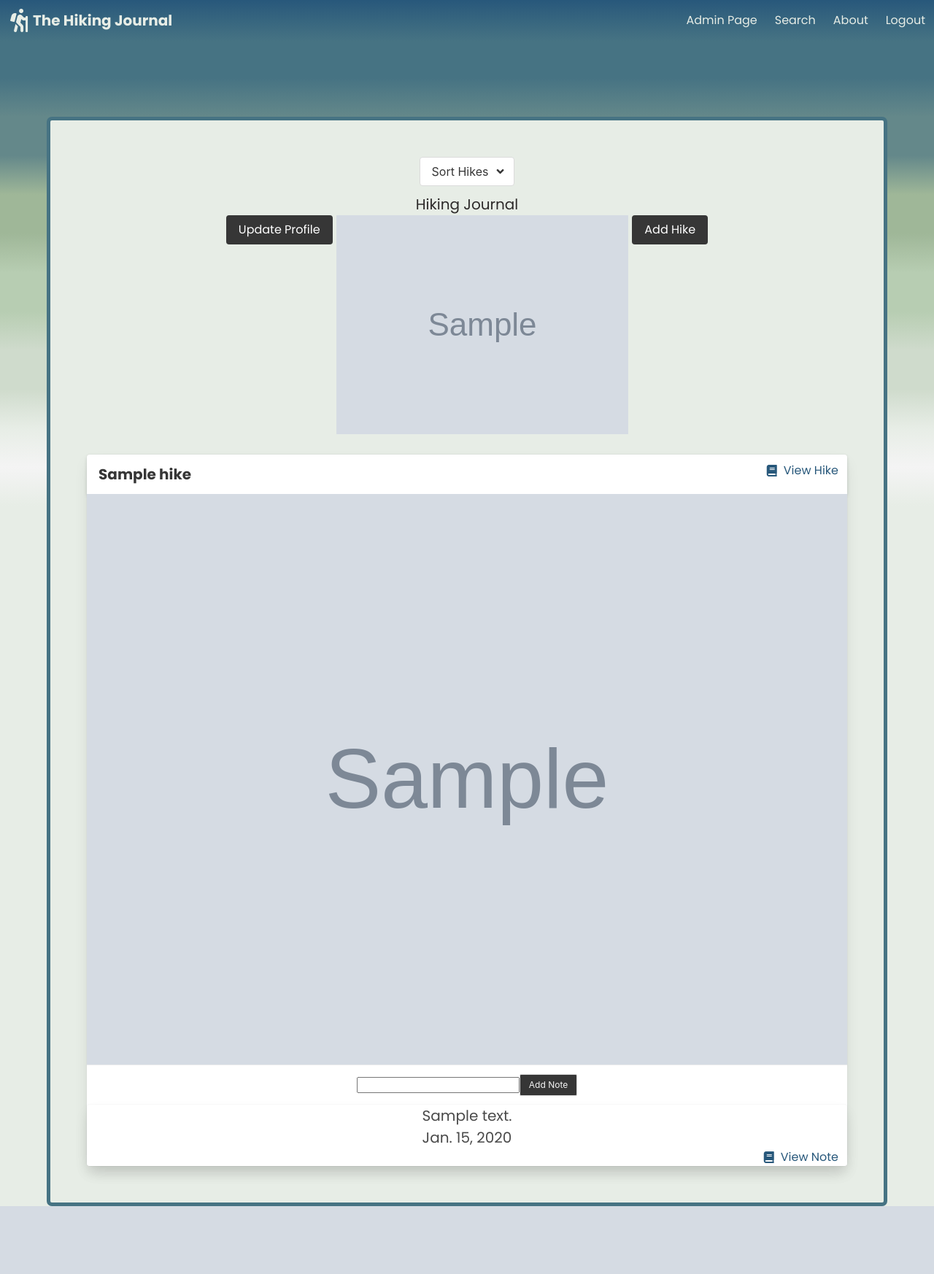
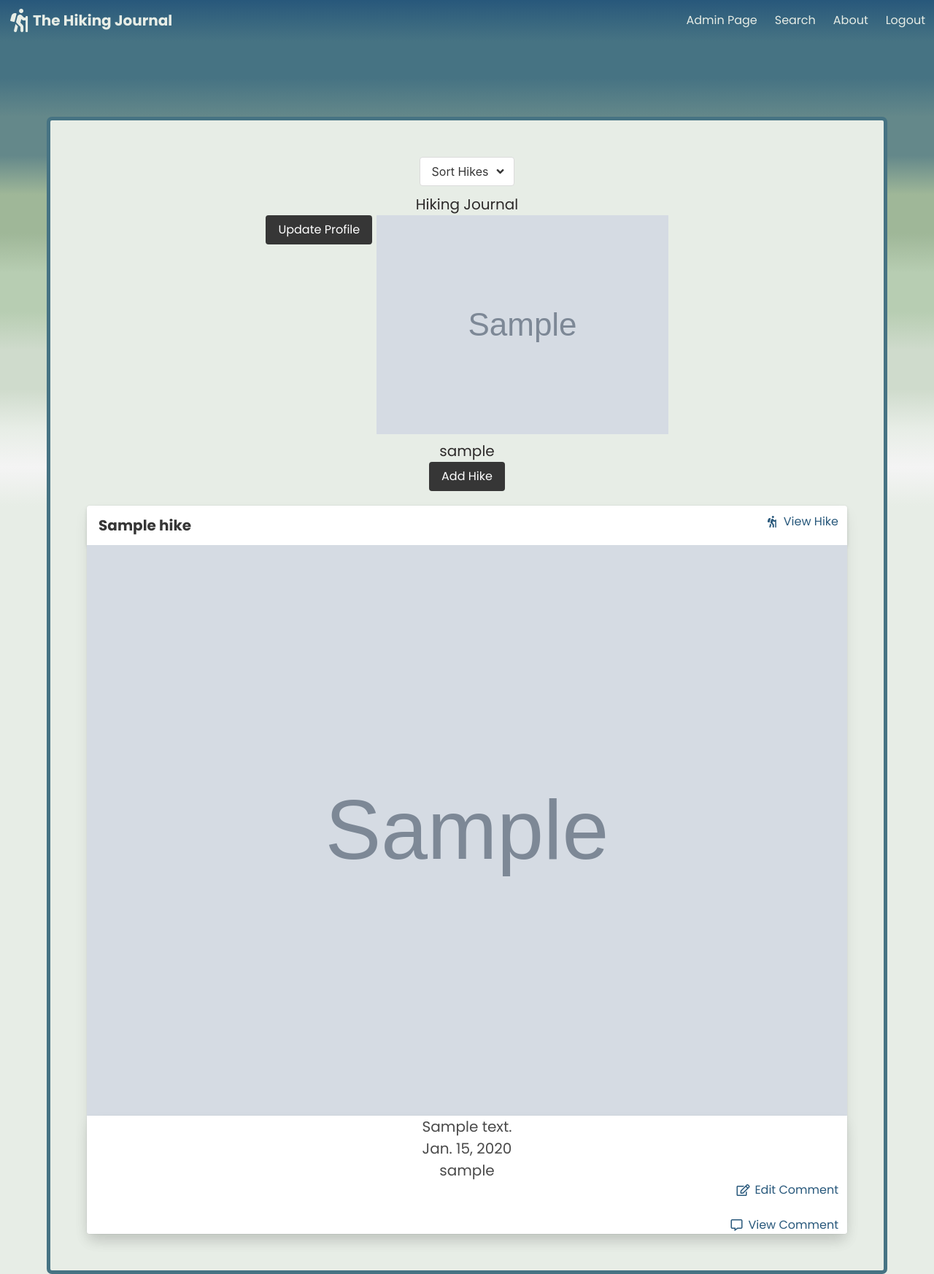
Before and after one commit to jwaffensmith/hiking-journal, a Django app: page /profile/1/ in a window 1280 px wide. Shown: the whole page at 73% size. Before the commit the page ends 1653 px from the top, so only its background shows below. Run offline with Django 3.2, Linux system fonts and the light colour scheme; a user stored in the database is signed in; tables that the repository leaves empty hold one stand-in row (values such as "Sample post"); grey boxes marked "Sample" are stand-in pictures; some libraries are stand-ins or nearby versions.

Commit message:
updated icons for viewing hike and reviews

```diff
--- a/main_app/templates/hike_detail.html
+++ b/main_app/templates/hike_detail.html
@@ -78,6 +78,7 @@
                 </div>
                     <div class="card">
                         <footer class="card-footer">
+                            {% if hike.user == user %}
                             <a class="card-footer-item has-text-black-ter journal-link" href="{% url 'profile' user.profile.pk %}">Journal</a>
                             <a class="card-footer-item has-text-warning-dark modal-delete-btn edit-link" id="hike-edit-btn">Edit</a>
                                 <div class="modal" id="hike-edit-modal">
@@ -163,7 +164,7 @@
                                     </footer>
                                 </div>
                             </div>
-                        </footer>
+                            {% endif %}
                     </div>
                 </div>
             </div>
--- a/main_app/templates/profile.html
+++ b/main_app/templates/profile.html
@@ -42,6 +42,7 @@
             <h1 class="welcome-message">Hiking Journal</h1>
             <a class="button is-dark" href="{% url 'profile_update' profile.pk %}">Update Profile</a>
             <img src={{profile.avatar}} >
+            <p> {{ profile.user.username }}</p>
             <a class="button is-dark" href="{% url 'hike_create' profile.pk %}">Add Hike</a>
             {% for hike in user.hikes.all %}
                 <div class="card is-mobile is-centered" style="margin-top: 20px;" id="hike-list-card">
@@ -54,7 +55,7 @@
                                 <li>
                                     <a class="review-hike" href="{% url 'hike_detail' hike.pk %}">
                                     <span class="icon is-small">
-                                        <i class="fas fa-book" aria-hidden="true" style="color: #28587b;"></i>
+                                        <i class="fas fa-hiking" aria-hidden="true" style="color: #28587b;"></i>
                                     </span>
                                     <span class="review-hike"> View Hike</span>
                                     </a>
@@ -70,10 +71,11 @@
                             </figure>
                         </a>
                     </div>
+                {% if profile.user != user %}
                 <footer class="card-footer">
                     <form class="card-footer-item" action="{% url 'comment_create' profile.pk hike.pk%}" method="post">
                         {% csrf_token %}
-                        <input type="text" name="content" id="">
+                        <input type="text" name="content" placeholder="Add a comment...">
                         {% if form.errors %}
                         {% for field in form %}
                             {% for error in field.errors %}
@@ -88,26 +90,45 @@
                             </div>
                         {% endfor %}
                         {% endif %}
-                        <input class="button has-text-white-ter has-background-dark is-small" type="submit" value="Add Note" href="{% url 'profile' user.profile.pk %}">
+                        <input class="button has-text-white-ter has-background-dark is-small" type="submit" value="Post" href="{% url 'profile' user.profile.pk %}">
                     </form>
                 </footer>
+                {% endif %}
                 {% for comment in hike.comments.all %}
                 <div class="card">
                     <div>
                         <p>{{comment.content}}</p>
                         <p>{{comment.created_at|date}}</p>
+                        <p>{{comment.user}}</p>
+                        {% if comment.user == user %}
                         <nav class="breadcrumb is-right" aria-label="breadcrumbs">
                             <ul>
                                 <li>
                                     <a class="review-note" href="{% url 'comment_detail' comment.pk %}">
                                     <span class="icon is-small">
-                                        <i class="fas fa-book" aria-hidden="true" style="color: #28587b;"></i>
+                                        <i class="far fa-edit" aria-hidden="true" style="color: #28587b;"></i>
                                     </span>
-                                    <span class="review-note"> View Note</span>
+                                    <span class="review-note"> Edit Comment</span>
                                     </a>
                                 </li>
                             </ul>
                         </nav>
+                        {% endif %}
+
+                        {% if profile.user == user %}
+                        <nav class="breadcrumb is-right" aria-label="breadcrumbs">
+                            <ul>
+                                <li>
+                                    <a class="review-note" href="{% url 'comment_detail' comment.pk %}">
+                                    <span class="icon is-small">
+                                        <i class="far fa-comment-alt" aria-hidden="true" style="color:#28587b;;"></i>
+                                    </span>
+                                    <span class="review-note"> View Comment</span>
+                                    </a>
+                                </li>
+                            </ul>
+                        </nav>
+                        {% endif %}
                     </div>
                 {% endfor %}
             </div>
```
Also changed, not shown: main_app/templates/comment_detail.html (+26 -1 lines).
